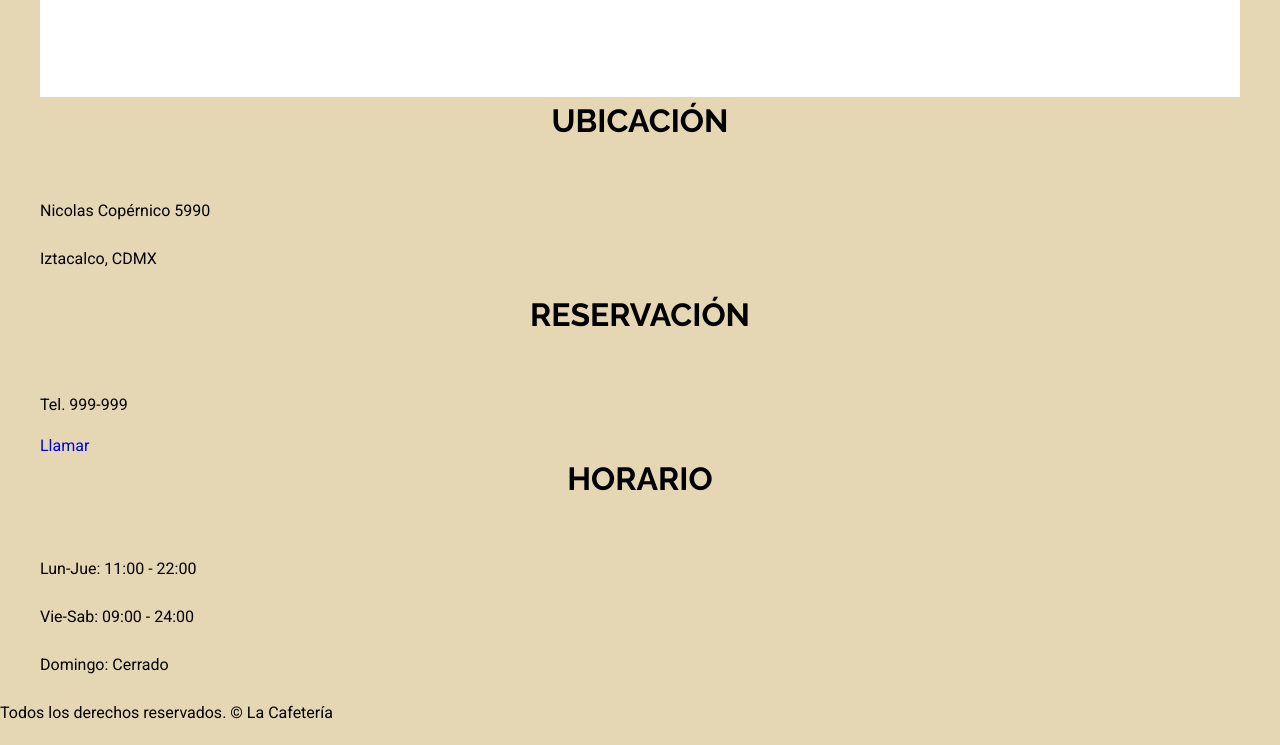
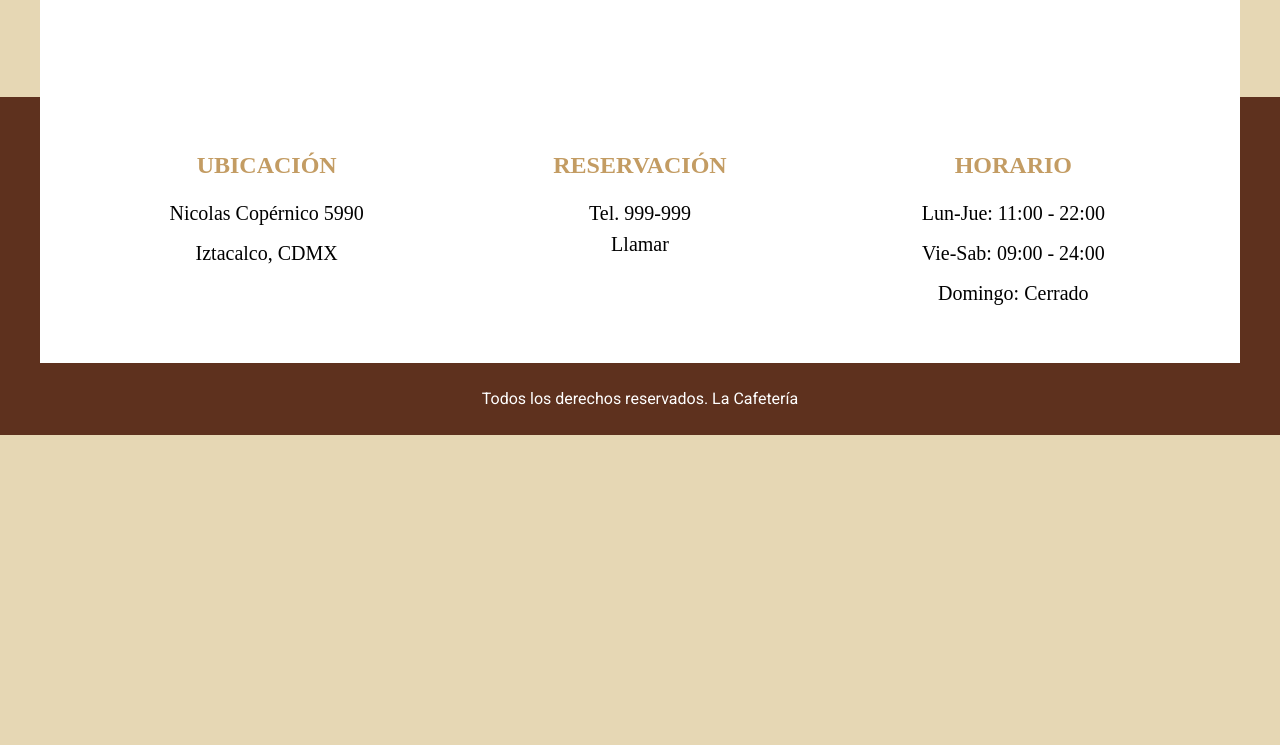
Before and after one commit to LuisMarioSolano/cafeteria, a website: page index.html in a window 1280 px wide. Shown: the part 4908-5653 px from the top of the page. After the commit the page ends 5343 px from the top, so only its background shows below. Drawn offline with Linux system fonts and the light colour scheme; a web font is replaced by a local one.

Commit message:
Create and Style for footer

```diff
--- a/index.html
+++ b/index.html
@@ -222,7 +222,7 @@
     </section>
 
     <footer class="footer">
-      <div class="contenedor footer-contenido">
+      <div class="contenedor contenido-footer bg-white">
         <div class="footer-box ubicacion">
           <h3>Ubicación</h3>
           <p>Nicolas Copérnico 5990</p>
@@ -240,7 +240,7 @@
           <p> Domingo: Cerrado</p>
         </div>
       </div>
-      <p class="copyright">Todos los derechos reservados. © La Cafetería</p>
+      <p class="copyright">Todos los derechos reservados. La Cafetería</p>
     </footer>
   </body>
 </html>
--- a/src/scss/app.scss
+++ b/src/scss/app.scss
@@ -1,3 +1,4 @@
 @use 'base';
 @use 'header';
+@use 'footer';
 @use 'inicio';
--- a/src/scss/base/_globales.scss
+++ b/src/scss/base/_globales.scss
@@ -25,6 +25,7 @@ p {
 }
 a {
     text-decoration: none;
+    color: v.$negro;
 }
 img {
     max-width: 100%;
--- /dev/null
+++ b/src/scss/footer/_footer.scss
@@ -0,0 +1,39 @@
+@use 'base/variables' as v;
+@use 'base/mixins' as m;
+
+.footer {
+    background-color: v.$primario;
+    .contenido-footer {
+        padding: 5rem;
+
+        @include m.tablet {
+            @include m.grid(3, 2rem);
+
+        }
+    }
+    .copyright {
+        text-align: center;
+        margin: 0;
+        color: v.$blanco;
+        padding: 2rem;
+    }
+}
+.footer-box {
+    font-family: v.$fuenteCursiva;
+    text-align: center;
+    @include m.tablet {
+        margin-bottom: 0;
+    }
+    margin-bottom: v.$separacion;
+    h3 {
+        font-family: v.$fuenteCursiva;
+        margin: 0 0 1rem 0;
+        font-size: 2.4rem;
+        color: v.$secundario;
+    }
+    p, a {
+        font-size: 2rem;
+        margin: 0;
+    }
+
+}
--- /dev/null
+++ b/src/scss/footer/_index.scss
@@ -0,0 +1 @@
+@forward 'footer';
```
Also changed, not shown: build/css/app.css.
